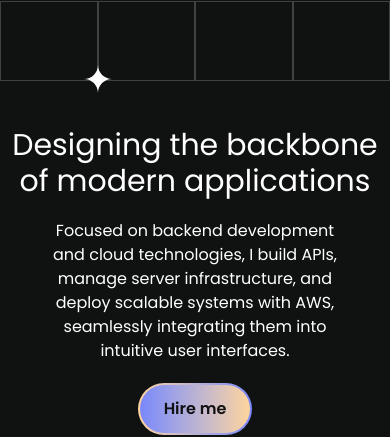
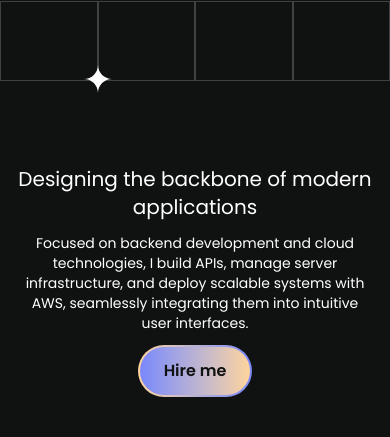
Before and after one commit to Still-Maintainance/Portfolio-2.0, a React (Vite) app: page / in a window 390 px wide. Shown: the part 293-730 px from the top of the page. Built offline with nearby package versions, Linux system fonts and the light colour scheme.

Commit message:
update Hero component; adjust heading and paragraph styles for improved responsiveness

```diff
--- a/src/Hero.jsx
+++ b/src/Hero.jsx
@@ -10,8 +10,8 @@ export default function Hero() {
             <div className="border-[0.5px] h-20 opacity-20"></div>
             <div className="border-[0.5px] h-20 opacity-20"></div>
             <div className="flex flex-wrap flex-col justify-center text-center items-center col-start-1 col-end-5 row-span-5">
-                <h1 className="text-3xl">Designing the backbone of modern applications</h1>
-                <p className="text-base my-5 mx-10">Focused on backend development and cloud technologies, I build APIs, manage server infrastructure, and deploy scalable systems with AWS, seamlessly integrating them into intuitive user interfaces.</p>
+                <h1 className="text-xl md:text-3xl px-4">Designing the backbone of modern applications</h1>
+                <p className="text-sm md:text-base my-3 md:my-5 mx-4 md:mx-10">Focused on backend development and cloud technologies, I build APIs, manage server infrastructure, and deploy scalable systems with AWS, seamlessly integrating them into intuitive user interfaces.</p>
                 <div className="p-[2px] rounded-full bg-gradient-to-r from-[#FFD49C] to-[#7A87FB]">
                     <button className="p-3 px-6 font-semibold rounded-full bg-gradient-to-r from-[#7A87FB] to-[#FFD49C] text-[#101111]">Hire me</button>
                 </div>
```
